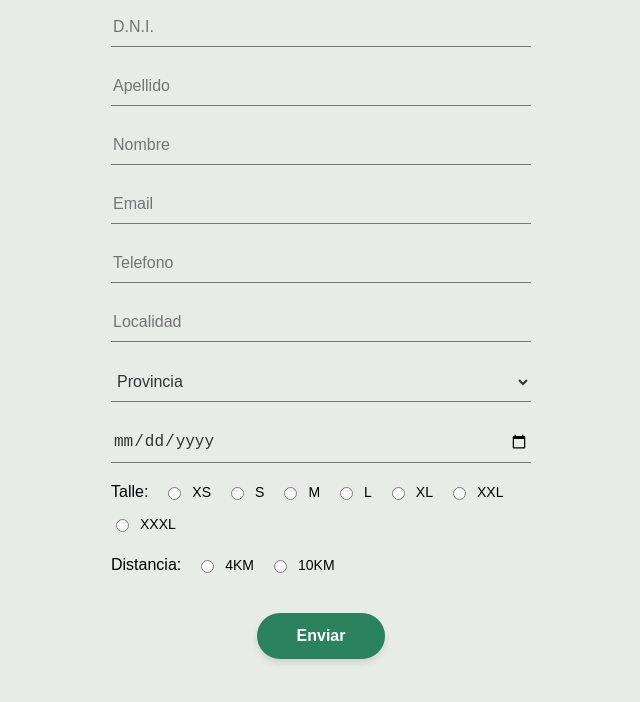
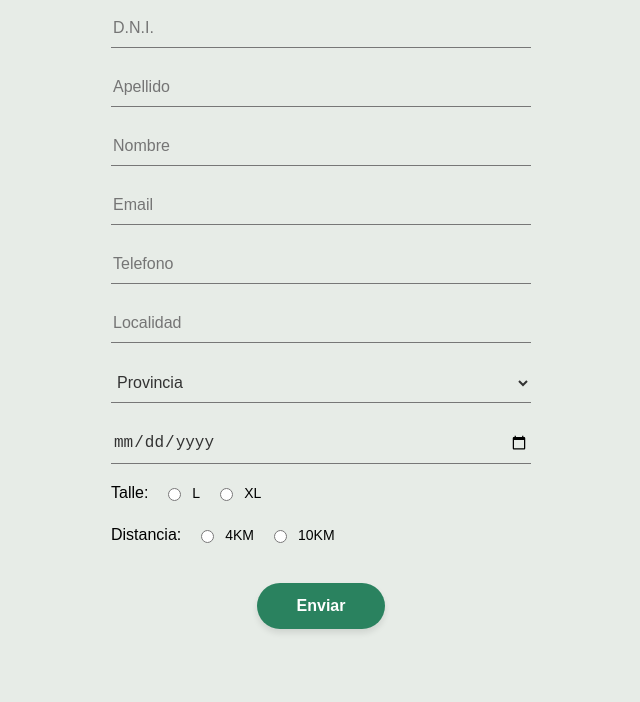
Before and after one commit to EESTN1/Carreracarabelas, a plain HTML site: page form.html in a window 1280 px wide. Shown: the part 120-822 px from the top of the page, without its empty margins (319-959 px from the left). After the commit the page ends 800 px from the top, so only its background shows below. Drawn offline with Linux system fonts and the light colour scheme.

Commit message:
Update form.html

```diff
--- a/form.html
+++ b/form.html
@@ -77,13 +77,8 @@
 
 <div class="row">
 <span>Talle:</span>
-<label><input id="XS" type="radio" name="talle" value="XS" required> XS</label>
-<label><input id="S" type="radio" name="talle" value="S" required> S</label>
-<label><input id="M" type="radio" name="talle" value="M" required> M</label>
 <label><input id="L" type="radio" name="talle" value="L" required> L</label>
 <label><input id="XL" type="radio" name="talle" value="XL" required> XL</label>
-<label><input id="XXL" type="radio" name="talle" value="XXL" required> XXL</label>
-<label><input id="XXXL" type="radio" name="talle" value="XXXL" required> XXXL</label>
 </div>
 
 <div class="row">
```
